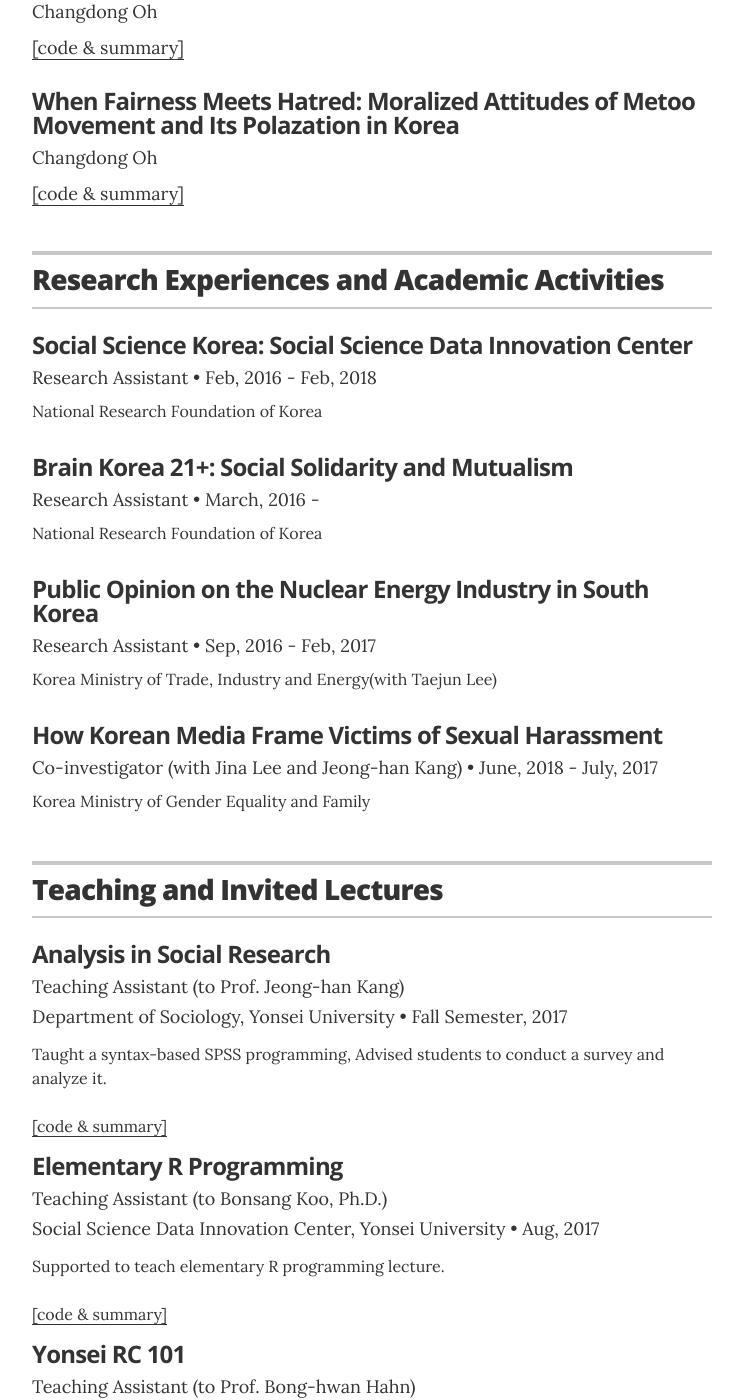
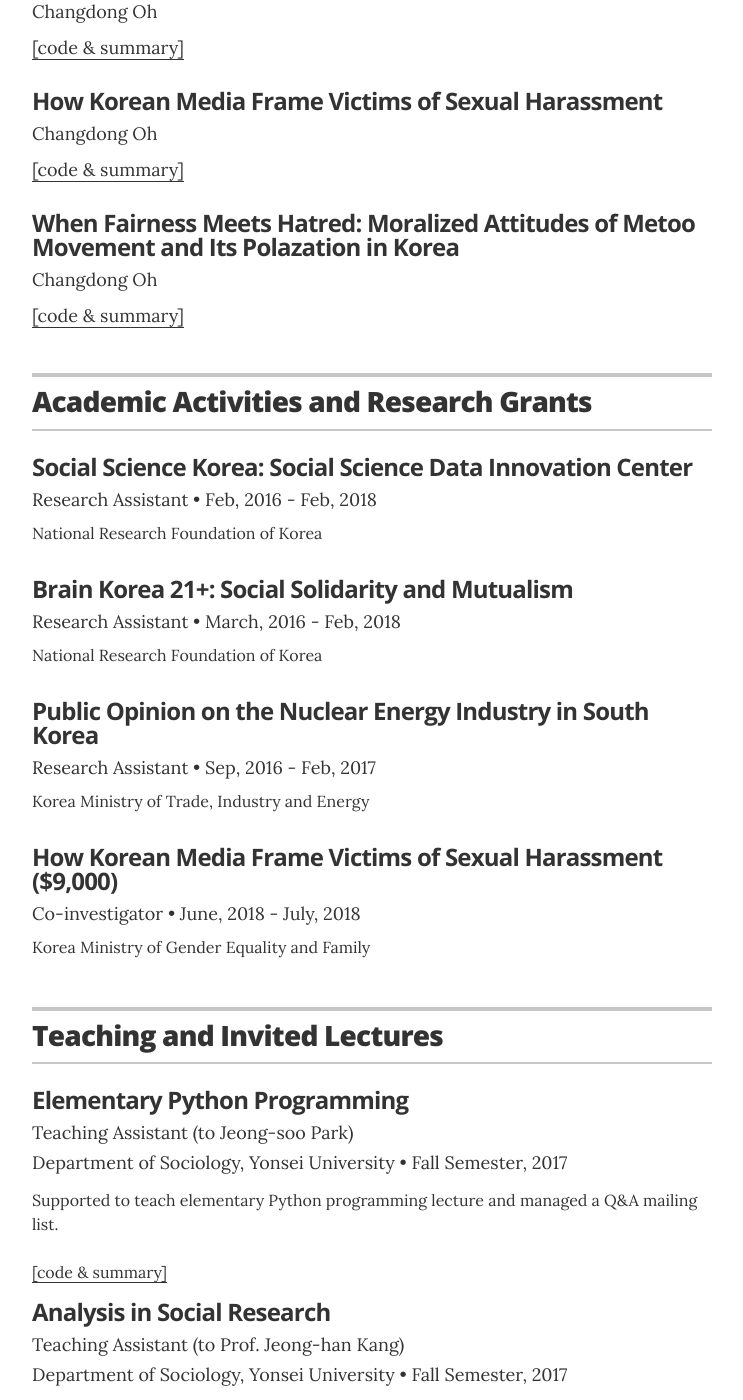
Before and after one commit to ChangdongOh/ChangdongOh.github.io, a Jekyll site: the page built from index.html, in a window 1280 px wide and 1400 px high, scrolled down 2456 px. Shown: the whole window, without its empty margins (268-1011 px from the left). Built offline with Jekyll 4.4.1, drawn with Linux system fonts in a browser that asks for light colours.

Commit message:
no message

```diff
--- a/_config.yml
+++ b/_config.yml
@@ -32,7 +32,7 @@ resume_section_publication:      true
 resume_section_conferences:        true
 resume_section_wip:     true
 resume_section_links:           false
-resume_section_associations:    true
+resume_section_activities:    true
 resume_section_lectures:        true
 resume_section_skills:          true
 
--- a/_data/associations.yml
+++ b/_data/activities.yml
@@ -6,16 +6,15 @@
 
 - title: Brain Korea 21+&#58; Social Solidarity and Mutualism
   role: Research Assistant
-  year: March, 2016 -
+  year: March, 2016 - Feb, 2018
   summary: National Research Foundation of Korea
-
 
 - title: Public Opinion on the Nuclear Energy Industry in South Korea
   role: Research Assistant
   year: Sep, 2016 - Feb, 2017
-  summary: Korea Ministry of Trade, Industry and Energy(with Taejun Lee)
+  summary: Korea Ministry of Trade, Industry and Energy
 
-- title: How Korean Media Frame Victims of Sexual Harassment
-  role: Co-investigator (with Jina Lee and Jeong-han Kang)
-  year: June, 2018 - July, 2017
+- title: How Korean Media Frame Victims of Sexual Harassment ($9,000)
+  role: Co-investigator
+  year: June, 2018 - July, 2018
   summary: Korea Ministry of Gender Equality and Family
--- a/_data/conferences.yml
+++ b/_data/conferences.yml
@@ -1,14 +1,14 @@
 # Projects
 
 - title: The Dark Side of Moral Politics&#58; How Moral Frames Make an Adversary in Party Politics?
-  conf: <a href = "https://github.com/ChangdongOh/moralpolitics"> [code & summary] </a> 113th Annual Meeting of the American Sociological Association
+  conf: <a href = "https://github.com/ChangdongOh/moralpolitics"> [code & summary] </a> <br> 113th Annual Meeting of the American Sociological Association
   placedate: Aug 11-14, 2018 (Philadelphia, USA)  <br>Round Table of Political Sociology Session.
   conf2:
   placedate2:
   description:
 
 - title: The Evolution of Moral Politics&#58; Analysis on Moral Foundations of Korean Parties 2008-2016
-  conf: <a href = "https://github.com/ChangdongOh/MoralFoundations"> [code & summary] </a> 3rd International Conference on Computational Social Science(IC2S2)
+  conf: <a href = "https://github.com/ChangdongOh/MoralFoundations"> [code & summary] </a> <br> 3rd International Conference on Computational Social Science(IC2S2)
   placedate: Jul 11-13, 2017 (Cologne, Germany) <br>Peer-reviwed Regular Session.
   conf2:
   placedate2:
--- a/_data/lectures.yml
+++ b/_data/lectures.yml
@@ -1,4 +1,10 @@
 # Lectures
+
+- title: Elementary Python Programming
+  role: Teaching Assistant (to Jeong-soo Park)
+  place: Department of Sociology, Yonsei University
+  year: Fall Semester, 2017
+  summary: Supported to teach elementary Python programming lecture and managed a Q&A mailing list. <br><br><a href = "https://github.com/toracle/python-basic-lecture"> [code & summary] </a>
 
 - title: Analysis in Social Research
   role: Teaching Assistant (to Prof. Jeong-han Kang)
--- a/_data/wip.yml
+++ b/_data/wip.yml
@@ -1,5 +1,10 @@
 - title: The Answer is in Their Face!&#58; Emotional Analysis on the Candidates' Verbal and Non-verbal Communitation Styles.
   author: Changdong Oh<br><br><a href = "https://github.com/ChangdongOh/emotion_on_their_face"> [code & summary] </a>
+  summary:
+  complete:
+
+- title: How Korean Media Frame Victims of Sexual Harassment
+  author: Changdong Oh<br><br><a href = "https://github.com/ChangdongOh/mediaframe_sexualviolence"> [code & summary] </a>
   summary:
   complete:
 
--- a/_layouts/resume.html
+++ b/_layouts/resume.html
@@ -138,24 +138,24 @@
       <!-- end Work In Progress -->
       {% endif %}
 
-      {% if site.resume_section_associations %}
-      <!-- begin Associations -->
+      {% if site.resume_section_activities %}
+      <!-- begin Activities -->
       <section class="content-section">
 
         <header class="section-header">
-          <h2>Research Experiences and Academic Activities</h2>
+          <h2>Academic Activities and Research Grants</h2>
         </header>
 
-        {% for association in site.data.associations %}
+        {% for activity in site.data.activities %}
         <div class="resume-item">
-          <h3 class="resume-item-title">{{ association.title }}</h3>
-          <p class="resume-item-details">{{ association.role }} &bull; {{ association.year }}</p>
-          <p class="resume-item-copy">{{ association.summary }}</p>
+          <h3 class="resume-item-title">{{ activity.title }}</h3>
+          <p class="resume-item-details">{{ activity.role }} &bull; {{ activity.year }}</p>
+          <p class="resume-item-copy">{{ activity.summary }}</p>
         </div>
         {% endfor %}
 
       </section>
-      <!-- end Associations -->
+      <!-- end Activities -->
       {% endif %}
 
       {% if site.resume_section_lectures %}
```
